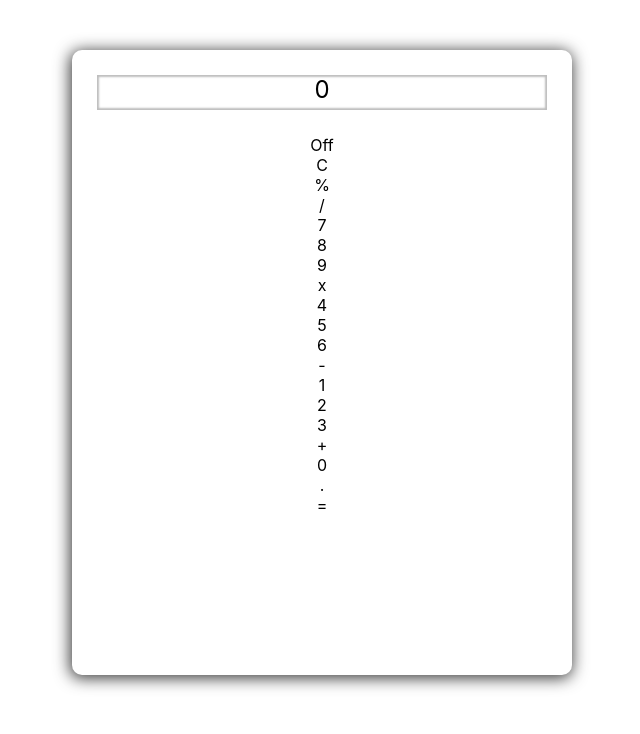
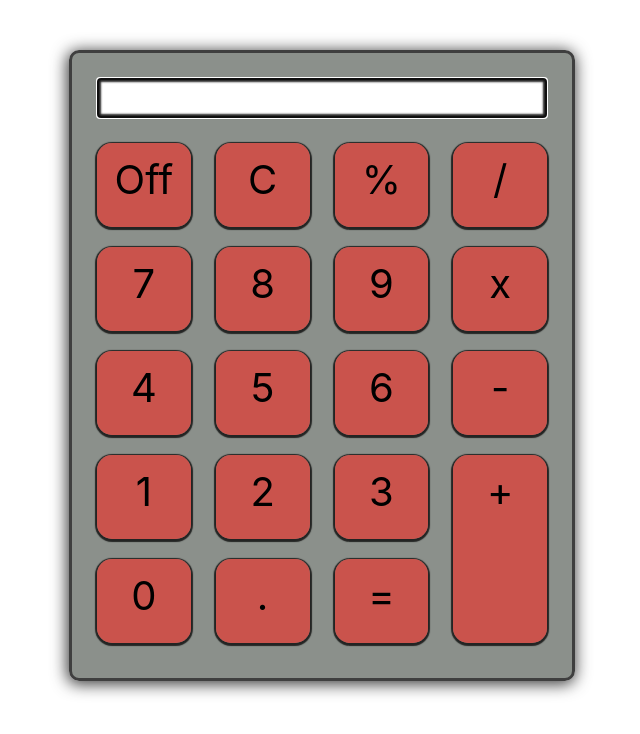
Before and after one commit to Ttante/react-calculator, a React (Create React App) app: page / in a window 1280 px wide. Shown: the top 734 px of the page, without its empty margins (318-958 px from the left). Built offline with nearby package versions, Linux system fonts and the light colour scheme.

Commit message:
feature(): adds style and main input ux

```diff
--- a/package.json
+++ b/package.json
@@ -3,7 +3,8 @@
   "version": "0.1.0",
   "private": true,
   "dependencies": {
-    "node-sass": "^4.12.0",
+    "mathjs": "^6.2.3",
+    "node-sass": "^4.13.0",
     "react": "^16.11.0",
     "react-dom": "^16.11.0",
     "react-scripts": "3.2.0"
--- a/src/components/Calculator.js
+++ b/src/components/Calculator.js
@@ -1,4 +1,4 @@
-import React, { useState } from 'react';
+import React, { useRef, useState, useEffect } from 'react';
 
 
 import NumberButton from './NumberButton';
@@ -15,6 +15,16 @@ function Calculator () {
   const [previousValue, setPreviousValue] = useState('')
   const [currentOperation, setCurrentOperation] = useState('')
   // const [previousOperation, setPreviousOperation] = useState('')
+  const [pressedBtn, setPressedBtn] = useState('')
+  const displayInputRef = useRef(null)
+
+
+  useEffect(() => {
+    console.log('displayInputRef: ', displayInputRef)
+    if (displayInputRef.current) {
+      displayInputRef.current.focus()
+    }
+  })
 
   const addDecimalPoint = () => {
     if (!displayValue.includes('.') && atMaxDisplayLength()) {
@@ -23,9 +33,10 @@ function Calculator () {
   }
 
   const addNumber = (num) => {
+    console.log('the num: ', num)
     if (displayValue === '0') {
       setDisplayValue(num)
-    } else if (!atMaxDisplayLength()) {
+    } else {
       setDisplayValue(displayValue + num)
     }
   }
@@ -35,10 +46,17 @@ function Calculator () {
     setDisplayValue('0')
   }
 
+  const handleTextChange = (val) => {
+    console.log('hello')
+    console.log('val: ', val)
+    addNumber(val)
+  }
+
   const runCurrentOperation = () => {
     if (!currentOperation || !previousValue) {
       return
     }
+
 
     let result
     switch (currentOperation) {
@@ -49,7 +67,7 @@ function Calculator () {
         result = previousValue - displayValue
         break;
       case '%':
-          result = previousValue % displayValue
+          result = previousValue * (0.01) * displayValue
           break;
       case '*':
           result = previousValue * displayValue
@@ -65,7 +83,7 @@ function Calculator () {
   }
 
   const atMaxDisplayLength = () => {
-    return displayValue >= MAX_DISPLAY_LENGTH
+    return displayValue.length >= MAX_DISPLAY_LENGTH
   }
 
   const setOperation = (operation) => {
@@ -80,33 +98,57 @@ function Calculator () {
   }
 
 
+
   return (
     <div className="calculator">
-      <div className="display"> { displayValue } </div>
+      <input
+        type="text"
+        className="display"
+        onChange={(e) => { handleTextChange(e.target.value)} }
+        value={displayValue}
+        ref={displayInputRef}
+      />
 
-      <OffButton powerOff={turnOffCalculator.bind(this)} />
-      <div onClick={clearCalculator.bind(this)} > C </div>
-      <OperandButton operator="%" setOperation={setOperation.bind(this)} />
-      <OperandButton operator="/" setOperation={setOperation.bind(this)} />
+      <div className="btn-wrap">
+        <OffButton customClass="grid-1" powerOff={turnOffCalculator.bind(this)} />
+        <div
+          className={`btn clear grid-2 ${pressedBtn === 'clear' ? 'pressed' : ''}`}
+          onClick={() => { clearCalculator()} }
+          onMouseDown={() => { setPressedBtn('clear')} }
+          onMouseUp={() => { setPressedBtn('')} }
+          >
+            C
+        </div>
+        <OperandButton customClass="grid-3" operator="%" setOperation={() => { setOperation.bind(this)} } />
+        <OperandButton customClass="grid-4" operator="/" setOperation={() => { setOperation.bind(this)} } />
 
-      <NumberButton addNumber={addNumber.bind(this)} number="7" />
-      <NumberButton addNumber={addNumber.bind(this)} number="8" />
-      <NumberButton addNumber={addNumber.bind(this)} number="9" />
-      <OperandButton operator="x" setOperation={setOperation.bind(this)} />
+        <NumberButton customClass="grid-5" addNumber={addNumber.bind(this)} number="7" />
+        <NumberButton customClass="grid-6" addNumber={addNumber.bind(this)} number="8" />
+        <NumberButton customClass="grid-7" addNumber={addNumber.bind(this)} number="9" />
+        <OperandButton customClass="grid-8" operator="x" setOperation={() => { setOperation.bind(this)} } />
 
-      <NumberButton addNumber={addNumber.bind(this)} number="4" />
-      <NumberButton addNumber={addNumber.bind(this)} number="5" />
-      <NumberButton addNumber={addNumber.bind(this)} number="6" />
-      <OperandButton operator="-" setOperation={setOperation.bind(this)} />
+        <NumberButton customClass="grid-9" addNumber={addNumber.bind(this)} number="4" />
+        <NumberButton customClass="grid-10" addNumber={addNumber.bind(this)} number="5" />
+        <NumberButton customClass="grid-11" addNumber={addNumber.bind(this)} number="6" />
+        <OperandButton customClass="grid-12" operator="-" setOperation={() => { setOperation.bind(this)} } />
 
-      <NumberButton addNumber={addNumber.bind(this)} number="1" />
-      <NumberButton addNumber={addNumber.bind(this)} number="2" />
-      <NumberButton addNumber={addNumber.bind(this)} number="3" />
-      <OperandButton operator="+" setOperation={setOperation.bind(this)} />
+        <NumberButton customClass="grid-13" addNumber={addNumber.bind(this)} number="1" />
+        <NumberButton customClass="grid-14" addNumber={addNumber.bind(this)} number="2" />
+        <NumberButton customClass="grid-15" addNumber={addNumber.bind(this)} number="3" />
+        <OperandButton customClass="grid-16" operator="+" setOperation={() => { setOperation.bind(this)} } />
 
-      <NumberButton addNumber={addNumber.bind(this)} number="0" />
-      <DecimalButton addDecimal={addDecimalPoint.bind(this)} />
-      <div onClick={runCurrentOperation()}>=</div>
+        <NumberButton customClass="grid-17" addNumber={addNumber.bind(this)} number="0" />
+        <DecimalButton customClass="grid-18" addDecimal={() => { addDecimalPoint.bind(this)} } />
+        <div
+          className={`btn bottom-row equals grid-19 ${pressedBtn === 'equals' ? 'pressed' : ''}`}
+          onClick={() => { runCurrentOperation()} }
+          onMouseDown={() => {setPressedBtn('equals')}}
+          onMouseUp={() => {setPressedBtn('')}}
+          >
+            =
+          </div>
+      </div>
+
     </div>
   )
 }
--- a/src/components/Calculator.scss
+++ b/src/components/Calculator.scss
@@ -4,20 +4,84 @@
   -webkit-box-shadow: -1px 2px 16px 1px rgba(0,0,0,0.79);
   -moz-box-shadow: -1px 2px 16px 1px rgba(0,0,0,0.79);
 
+  background: rgba(25, 35, 24, 0.5);
+  border: 3px solid #3f3f3f;
+
+  // .btn-wrap {
+  //   display: grid;
+  //   grid-template-columns: 23% 23% 23% 23%;
+  // }
+  // grid-template-rows: 100% 100px [third-line] auto [last-line];
+
+
   height: 600px;
   margin: 50px auto;
   padding-top: 25px;
   width: 500px;
 
+
+  .btn-wrap {
+    display: grid;
+    grid-template-columns: repeat(4, 1fr);
+    grid-template-rows: repeat(5, 1fr);
+    grid-column-gap: 25px;
+    grid-row-gap: 20px;
+    height: 500px;
+    width: 90%;
+    margin: 0 auto;
+
+    .grid-1 { grid-area: 1 / 1 / 2 / 2; }
+    .grid-2 { grid-area: 1 / 2 / 2 / 3; }
+    .grid-3 { grid-area: 1 / 3 / 2 / 4; }
+    .grid-4 { grid-area: 1 / 4 / 2 / 5; }
+    .grid-5 { grid-area: 2 / 1 / 3 / 2; }
+    .grid-6 { grid-area: 2 / 2 / 3 / 3; }
+    .grid-7 { grid-area: 2 / 3 / 3 / 4; }
+    .grid-8 { grid-area: 2 / 4 / 3 / 5; }
+    .grid-9 { grid-area: 3 / 1 / 4 / 2; }
+    .grid-10 { grid-area: 3 / 2 / 4 / 3; }
+    .grid-11 { grid-area: 3 / 3 / 4 / 4; }
+    .grid-12 { grid-area: 3 / 4 / 4 / 5; }
+    .grid-13 { grid-area: 4 / 1 / 5 / 2; }
+    .grid-14 { grid-area: 4 / 2 / 5 / 3; }
+    .grid-15 { grid-area: 4 / 3 / 5 / 4; }
+    .grid-16 { grid-area: 4 / 4 / 6 / 5; }
+    .grid-17 { grid-area: 5 / 1 / 6 / 2; }
+    .grid-18 { grid-area: 5 / 2 / 6 / 3; }
+    .grid-19 { grid-area: 5 / 3 / 6 / 4; }
+
+  }
+
+  .btn {
+    -webkit-box-shadow: 0px 1px 1px 2px rgba(0, 0, 0, 0.75);
+    -moz-box-shadow: 0px 1px 1px 2px rgba(0, 0, 0, 0.75);
+    box-shadow: 0px 1px 1px 2px rgba(0, 0, 0, 0.75);
+    box-sizing: border-box;
+    background: rgba(230, 57, 50, 0.7);
+    border-radius: 15px;
+    padding-top: 13%;
+    display: inline-block;
+    font-size: 40px;
+
+    &.pressed {
+      -webkit-box-shadow: inset 0px 5px 3px 2px rgba(0, 0, 0, 0.75);
+      -moz-box-shadow: inset 0px 5px 3px 2px rgba(0, 0, 0, 0.75);
+      box-shadow: inset 0px 5px 3px 2px rgba(0, 0, 0, 0.75);
+    }
+  }
+
+
   .display {
-    -webkit-box-shadow: inset 0px 0px 2px 2px rgba(0,0,0,0.26);
-    -moz-box-shadow: inset 0px 0px 2px 2px rgba(0,0,0,0.26);
-    box-shadow: inset 0px 0px 2px 2px rgba(0,0,0,0.26);
-
+    -webkit-box-shadow: inset 0px 0px 2px 2px rgba(0,0,0,0.86);
+    -moz-box-shadow: inset 0px 0px 2px 2px rgba(0,0,0,0.86);
+    box-shadow: inset 0px 0px 2px 2px rgba(0, 0, 0, 0.86);
     box-sizing: border-box;
-    font-size: 24px;
-    height: 35px;
+    background: #fff;
+    font-size: 28px;
+    height: 40px;
     margin: 0 auto 25px auto;
     width: 90%;
+    text-align: right;
+    padding-right: 20px;
   }
 }
--- a/src/components/DecimalButton.js
+++ b/src/components/DecimalButton.js
@@ -1,9 +1,14 @@
-import React from 'react';
+import React, { useState } from 'react';
 
-function DecimalButton ({ addDecimal }) {
-
+function DecimalButton ({ addDecimal, customClass }) {
+  const [isPressed, setIsPressed] = useState(false)
   return (
-    <div onClick={addDecimal}>
+    <div
+      className={`btn decimal bottom-row ${customClass} ${isPressed ? 'pressed' : ''}`}
+      onClick={() => { addDecimal()} }
+      onMouseDown={() => {setIsPressed(true)}}
+      onMouseUp={() => {setIsPressed(false)}}
+    >
       .
     </div>
   )
--- a/src/components/NumberButton.js
+++ b/src/components/NumberButton.js
@@ -1,10 +1,16 @@
-import React from 'react';
+import React, { useState } from 'react';
 
 import './Button.scss'
 
-function NumberButton ({ addNumber, number }) {
+function NumberButton ({ addNumber, customClass, number }) {
+  const [isPressed, setIsPressed] = useState(false)
   return (
-    <div onClick={addNumber(number)}>
+    <div
+      className={`btn number ${customClass} ${isPressed ? 'pressed' : ''}`}
+      onClick={() => { console.log('number: ', number); addNumber(number)} }
+      onMouseDown={() => {setIsPressed(true)}}
+      onMouseUp={() => {setIsPressed(false)}}
+    >
       {number}
     </div>
   )
--- a/src/components/OffButton.js
+++ b/src/components/OffButton.js
@@ -1,8 +1,13 @@
-import React from 'react';
+import React, { useState } from 'react';
 
-function OffButton ({ powerOff }) {
+function OffButton ({ customClass, powerOff }) {
+  const [isPressed, setIsPressed] = useState(false)
   return (
-    <div onClick={powerOff()}>
+      <div
+        className={`btn off ${customClass} ${isPressed ? 'pressed' : ''}`}
+        onMouseDown={() => {setIsPressed(true)}}
+        onMouseUp={() => {setIsPressed(false)} }
+        onClick={() => { powerOff() }}>
       Off
     </div>
   )
--- a/src/components/OperandButton.js
+++ b/src/components/OperandButton.js
@@ -1,8 +1,14 @@
-import React from 'react';
+import React, { useState } from 'react';
 
-function OperandButton ({ operator, setOperation }) {
+function OperandButton ({ customClass, operator, setOperation }) {
+  const [isPressed, setIsPressed] = useState(false)
   return (
-    <div onClick={setOperation(operator)}>
+    <div
+      className={`btn operand ${customClass} ${isPressed ? 'pressed' : ''}`}
+      onClick={() => { setOperation(operator)} }
+      onMouseDown={() => {setIsPressed(true)}}
+      onMouseUp={() => {setIsPressed(false)}}
+    >
       {operator}
     </div>
   )
```
Also changed, not shown: 1 other file (tests, documents, lock files or other folders).
